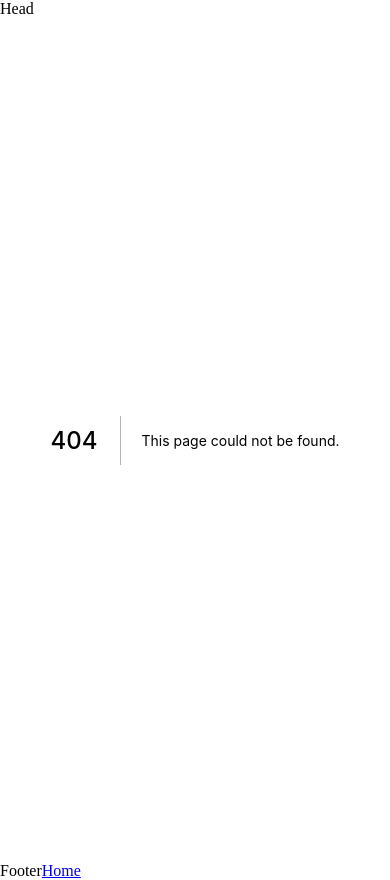
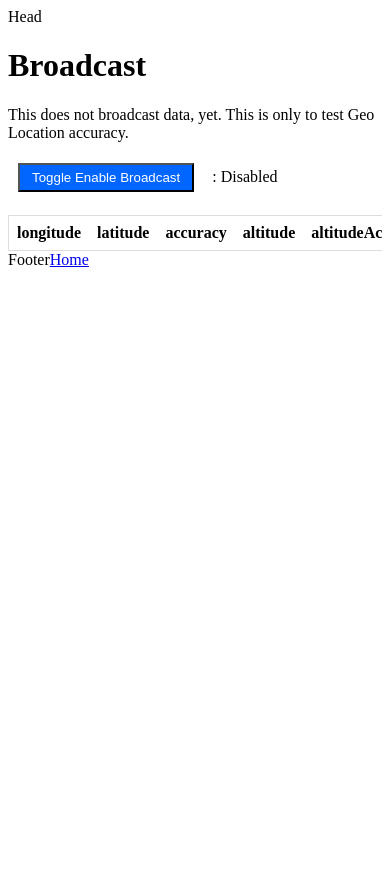
Before and after one commit to tejas-hosamani/geofence-garbage-truck, a Next.js app: page /broadcast in a window 390 px wide. Before the commit this address had no page. After the commit the page ends 844 px from the top, so only its background shows below. Built offline with nearby package versions, Linux system fonts and the light colour scheme.

Commit message:
Testing geolocation accuracy on mobile

```diff
--- /dev/null
+++ b/lib/useInterval.js
@@ -0,0 +1,23 @@
+import { useEffect, useRef } from "react";
+
+function useInterval(callback, delay) {
+  const savedCallback = useRef();
+
+  // Remember the latest callback.
+  useEffect(() => {
+    savedCallback.current = callback;
+  }, [callback]);
+
+  // Set up the interval.
+  useEffect(() => {
+    function tick() {
+      savedCallback.current();
+    }
+    if (delay !== null) {
+      const id = setInterval(tick, delay);
+      return () => clearInterval(id);
+    }
+  }, [delay]);
+}
+
+export default useInterval;
--- /dev/null
+++ b/pages/broadcast.jsx
@@ -0,0 +1,123 @@
+import { useEffect, useState } from "react";
+// import openSocket from "socket.io-client";
+import useInterval from "../lib/useInterval";
+
+function broadcast() {
+  const [enableBroadcast, setEnableBroadcast] = useState(false);
+  const [socketConnected, setSocketConnected] = useState(false);
+  const [locationData, setLocationData] = useState([]);
+
+  useInterval(
+    () => {
+      getLocation();
+    },
+    enableBroadcast
+      ? process.env.NEXT_PUBLIC_BROADCAST_FREQUENCY * 1000 || 5000
+      : null
+  );
+
+  useEffect(() => {
+    if (!socketConnected) {
+      setSocketConnected(true);
+      // const socket = openSocket(process.env.NEXT_PUBLIC_SERVER_URI);
+      // const visitor = {
+      //   ip: "geoplugin_request",
+      //   city: "geoplugin_city",
+      //   state: "geoplugin_region",
+      // };
+      // socket.emit("new_visitor", visitor);
+      // socket.on("visitors", visitors => {
+      //   console.info(visitors, "visitors visitors");
+      //   // this.setState({
+      //   //   visitors,
+      //   // });
+      // });
+      // console.info("2st UseEffect");
+    }
+  }, []);
+
+  const getLocation = () => {
+    if (navigator.geolocation) {
+      navigator.geolocation.getCurrentPosition(position => {
+        setLocationData([...locationData, position]);
+      });
+    } else {
+      console.info("Not supported");
+    }
+  };
+
+  return (
+    <div>
+      <h1>Broadcast</h1>
+      <p>
+        This does not broadcast data, yet. This is only to test Geo Location
+        accuracy.
+      </p>
+      <button onClick={() => setEnableBroadcast(!enableBroadcast)}>
+        Toggle Enable Broadcast
+      </button>{" "}
+      &nbsp;: {enableBroadcast ? "Enabled" : "Disabled"}
+      <br />
+      <br />
+      <div
+        style={{
+          overflowX: "auto",
+        }}
+      >
+        <table>
+          <tbody>
+            <tr>
+              <th>longitude</th>
+              <th>latitude</th>
+              <th>accuracy</th>
+              <th>altitude</th>
+              <th>altitudeAccuracy</th>
+              <th>heading</th>
+              <th>speed</th>
+              <th>timestamp</th>
+            </tr>
+            {locationData.map(location => {
+              return (
+                <tr key={Math.random()}>
+                  <td>{location.coords.longitude}</td>
+                  <td>{location.coords.latitude}</td>
+                  <td>{location.coords.accuracy}</td>
+                  <td>{location.coords.altitude}</td>
+                  <td>{location.coords.altitudeAccuracy}</td>
+                  <td>{location.coords.heading}</td>
+                  <td>{location.coords.speed}</td>
+                  <td>{location.timestamp}</td>
+                </tr>
+              );
+            })}
+          </tbody>
+        </table>
+      </div>
+      <style jsx>{`
+        table {
+          overflow-x: auto;
+          border-collapse: collapse;
+          border-spacing: 0;
+          width: 100%;
+          border: 1px solid #ddd;
+        }
+
+        th,
+        td {
+          text-align: left;
+          padding: 8px;
+        }
+        button {
+          display: inline-block;
+          padding: 5px 12px;
+          margin: 5px 10px;
+          color: white;
+          text-decoration: none;
+          background: #06f;
+        }
+      `}</style>
+    </div>
+  );
+}
+
+export default broadcast;
--- a/server.js
+++ b/server.js
@@ -35,7 +35,7 @@ app.prepare().then(() => {
   /** User flow
    * * 1. Opens website
    * * 2. Selects truck
-   * * This could be multistep process when scaled - selecting state, distrcit etc
+   * * This could be multistep process when scaled - selecting state, district etc
    * * 3. Select one of areas that truck visits/stops
    * * 4. Set radius or leave to default
    *
```
Also changed, not shown: pages/index.js (+5 -2 lines), 1 other file (tests, documents, lock files or other folders).
